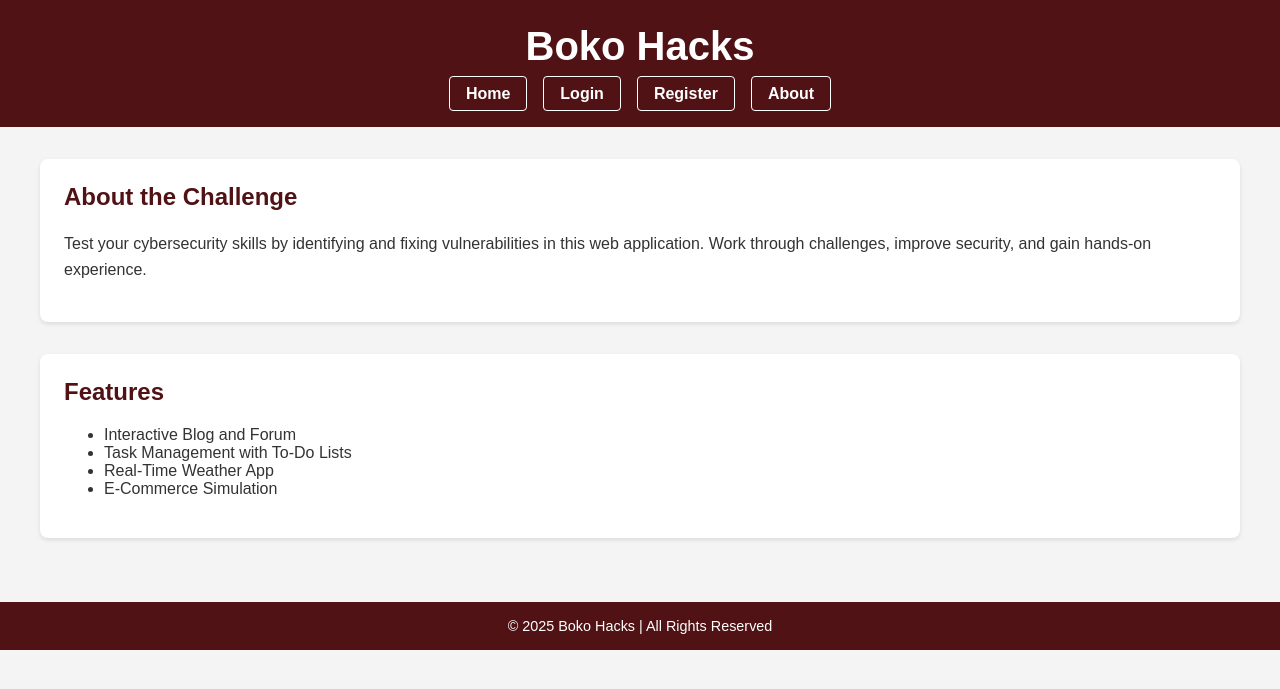
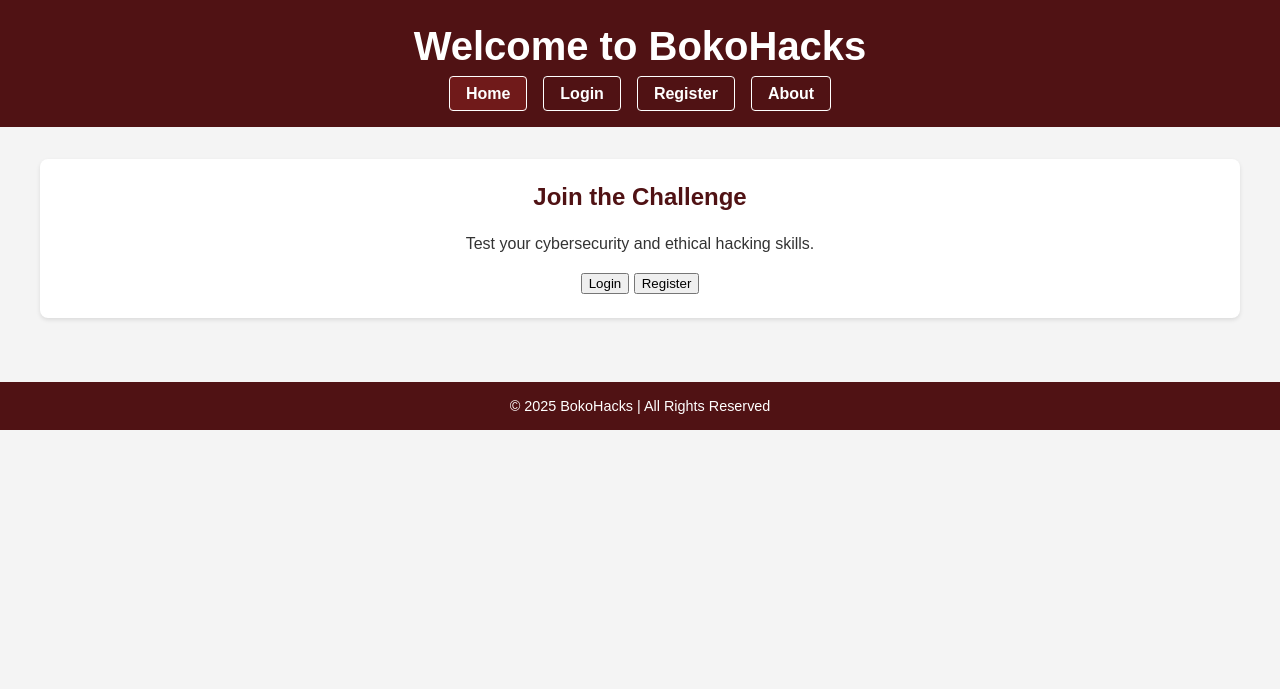
Before and after one commit to carsilonglegs/boko-hacks-25, a Flask app: page / in a window 1280 px wide. Shown: the top 689 px of the page. Run offline with Flask 2, Linux system fonts and the light colour scheme; parts of the project's set-up code (start-up, migrations or seed data) failed here and were passed over.

Commit message:
home.html update

```diff
--- a/templates/home.html
+++ b/templates/home.html
@@ -3,41 +3,31 @@
 <head>
   <meta charset="UTF-8">
   <meta name="viewport" content="width=device-width, initial-scale=1.0">
-  <link rel="stylesheet" href="/static/styles.css">
-  <title>Boko Hacks</title>
+  <link rel="stylesheet" href="{{ url_for('static', filename='styles.css') }}">
+  <title>Home - BokoHacks</title>
 </head>
 <body>
   <header>
-    <h1>Boko Hacks</h1>
+    <h1>Welcome to BokoHacks</h1>
     <nav>
       <ul>
-        <li><a href="/">Home</a></li>
-        <li><a href="/login">Login</a></li>
-        <li><a href="/register">Register</a></li>
-        <li><a href="/about">About</a></li>
+        <li><a href="{{ url_for('home.home') }}" class="active">Home</a></li>
+        <li><a href="{{ url_for('login.login') }}">Login</a></li>
+        <li><a href="{{ url_for('register.register') }}">Register</a></li>
+        <li><a href="{{ url_for('about.about') }}">About</a></li>
       </ul>
     </nav>
   </header>
   <main>
-    <section class="section-left">
-      <h2>About the Challenge</h2>
-      <p>
-        Test your cybersecurity skills by identifying and fixing vulnerabilities in this web application.
-        Work through challenges, improve security, and gain hands-on experience.
-      </p>
-    </section>
-    <section class="section-left">
-      <h2>Features</h2>
-      <ul>
-        <li>Interactive Blog and Forum</li>
-        <li>Task Management with To-Do Lists</li>
-        <li>Real-Time Weather App</li>
-        <li>E-Commerce Simulation</li>
-      </ul>
+    <section>
+      <h2>Join the Challenge</h2>
+      <p>Test your cybersecurity and ethical hacking skills.</p>
+      <a href="{{ url_for('login.login') }}"><button>Login</button></a>
+      <a href="{{ url_for('register.register') }}"><button>Register</button></a>
     </section>
   </main>
   <footer>
-    <p>&copy; 2025 Boko Hacks | All Rights Reserved</p>
+    <p>&copy; 2025 BokoHacks | All Rights Reserved</p>
   </footer>
 </body>
 </html>
```
